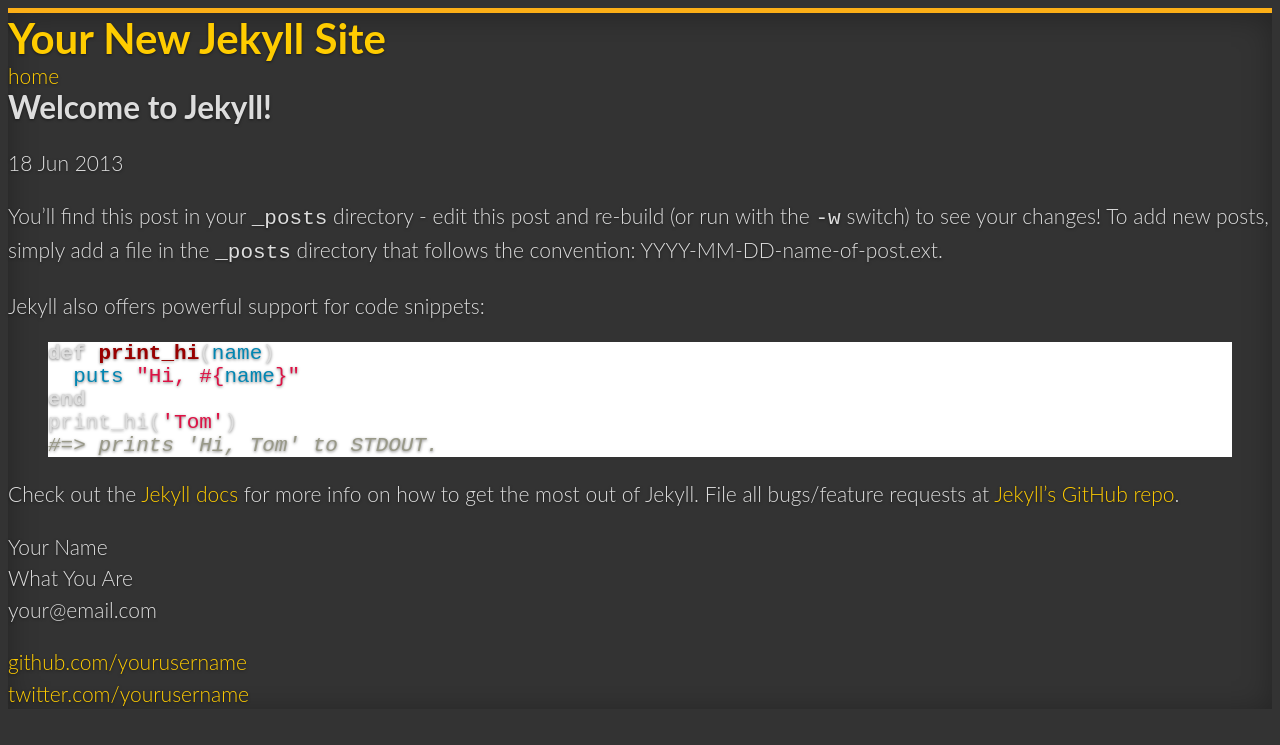
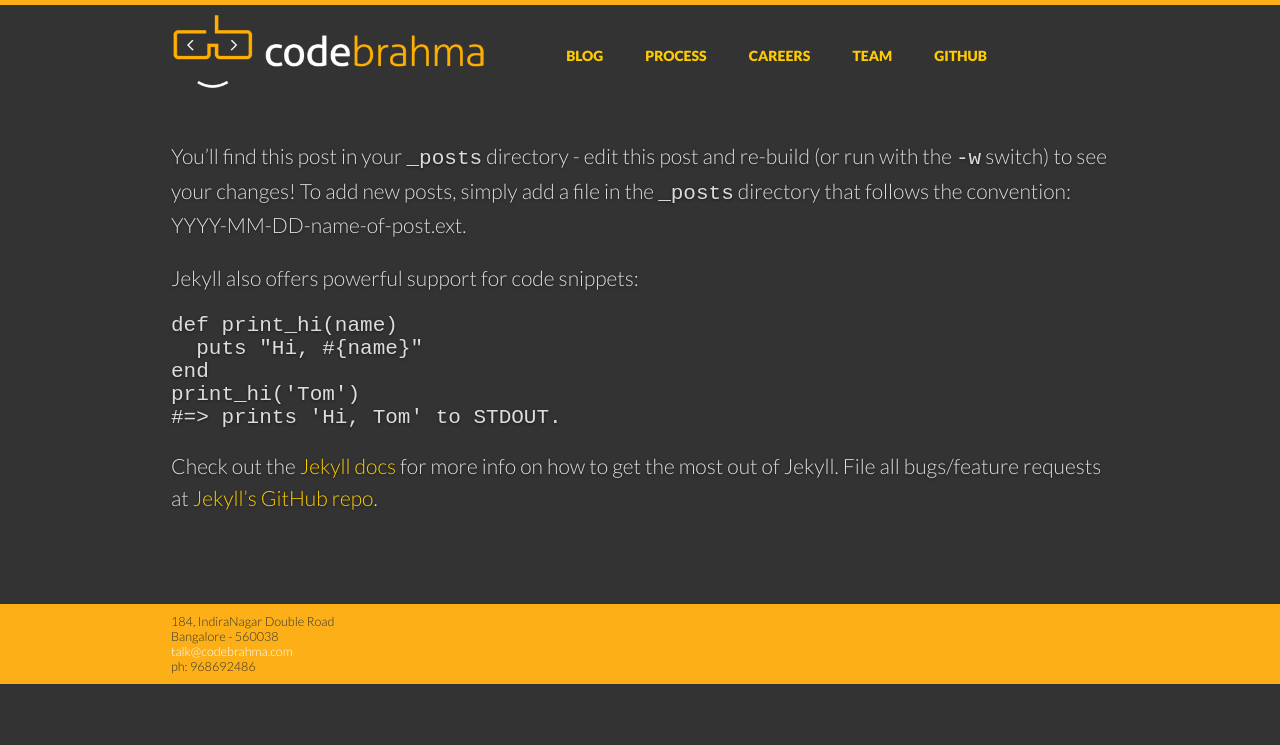
Before and after one commit to Codebrahma/codebrahma.github.io, a Jekyll site: the page built from _posts/2013-06-18-welcome-to-jekyll.markdown, in a window 1280 px wide. Shown: the top 745 px of the page. Built offline with Jekyll 4.4.1, drawn with Linux system fonts in a browser that asks for light colours; some web fonts are replaced.

Commit message:
added the process page too

```diff
--- /dev/null
+++ b/_includes/footer.html
@@ -0,0 +1,26 @@
+<footer>
+<div class="grid">
+  <div class="unit one-third center-on-mobiles">
+    <div> 184, IndiraNagar Double Road </div>
+    <div> Bangalore - 560038</div>
+    <div> <a href="mailto:talk@codebrahma.com">talk@codebrahma.com</a></div>
+    <div> ph: 968692486 </div>
+  </div>
+</div>
+</footer>
+<!--[if lt IE 7]>
+<p class="chromeframe">You are using an <strong>outdated</strong> browser. Please <a href="http://browsehappy.com/">upgrade your browser</a> or <a href="http://www.google.com/chromeframe/?redirect=true">activate Google Chrome Frame</a> to improve your experience.</p>
+<![endif]-->
+
+<!-- Google Analytics: change UA-XXXXX-X to be your site's ID. -->
+<script>
+  var _gaq=[['_setAccount','UA-XXXXX-X'],['_trackPageview']];
+  (function(d,t){var g=d.createElement(t),s=d.getElementsByTagName(t)[0];
+  g.src='//www.google-analytics.com/ga.js';
+  s.parentNode.insertBefore(g,s)}(document,'script'));
+</script>
+
+<script src="/scripts/jquery.min.js"></script>
+<script src="/scripts/hello.js"></script>
+        </body>
+      </html>
--- /dev/null
+++ b/_includes/header.html
@@ -0,0 +1,86 @@
+<!doctype html>
+<!--[if lt IE 7]>      <html class="no-js lt-ie9 lt-ie8 lt-ie7"> <![endif]-->
+  <!--[if IE 7]>         <html class="no-js lt-ie9 lt-ie8"> <![endif]-->
+    <!--[if IE 8]>         <html class="no-js lt-ie9"> <![endif]-->
+      <!--[if gt IE 8]><!--> <html class="no-js"> <!--<![endif]-->
+        <head>
+          <meta charset="utf-8">
+          <meta http-equiv="X-UA-Compatible" content="IE=edge,chrome=1">
+          <title>{{ page.title }}</title>
+          <meta name="description" content="A ruby on rails web development firm in bangalore">
+          <meta name="viewport" content="width=device-width, initial-scale=1">
+          <link href='http://fonts.googleapis.com/css?family=Lato:100,300,400,700,900,100italic,300italic,400italic,700italic,900italic' rel='stylesheet' type='text/css'>
+          <link href='http://fonts.googleapis.com/css?family=Arizonia' rel='stylesheet' type='text/css'>
+          <!-- Place favicon.ico and apple-touch-icon.png in the root directory -->
+          <link rel="stylesheet" href="/css/normalize.css">
+          <link rel="stylesheet" href="/css/gridism.css">
+          <link rel="stylesheet" href="/css/main.css">
+          <script src="scripts/modernizr.js"></script>
+        </head>
+        <body class="wrap">
+          <header>
+          <nav class="mobile-nav show-on-mobiles">
+          <ul>
+            <li class="">
+            <a href="/">Blog</a>
+            </li>
+            <li class="">
+            <a href="/process">Process</a>
+            </li>
+            <li class="">
+            <a href="/team">Team</a>
+            </li>
+          </ul>
+
+          </nav>
+          <div class="grid">
+            <div class="unit two-fifths center-on-mobiles">
+              <h1>
+                <a href="/">
+                  <span>Codebrahma</span>
+                  <img src="/images/logo.png" width="316px" height="75px" alt="">
+                </a>
+              </h1>
+            </div>
+            <nav class="main-nav unit three-fifths hide-on-mobiles">
+            <ul>
+              {% if page.nav == 'blog' %}
+                <li class="current">
+              {% else %}
+                <li class="">
+              {% endif %}
+                  <a href="/">Blog</a>
+                </li>
+              {% if page.nav == 'process' %}
+                <li class="current">
+              {% else %}
+                <li class="">
+              {% endif %}
+                  <a href="/process">Process</a>
+                </li>
+              {% if page.nav == 'careers' %}
+                <li class="current">
+              {% else %}
+                <li class="">
+              {% endif %}
+                  <a href="/careers">Careers</a>
+                </li>
+              {% if page.nav == 'team' %}
+                <li class="current">
+              {% else %}
+                <li class="">
+              {% endif %}
+                  <a href="/team">Team</a>
+                </li>
+              {% if page.nav == 'github' %}
+                <li class="current">
+              {% else %}
+                <li class="">
+              {% endif %}
+                  <a href="/github">Github</a>
+                </li>
+            </ul>
+
+            </nav>
+          </div>
+          </header>
--- a/_layouts/default.html
+++ b/_layouts/default.html
@@ -1,46 +1,6 @@
-<!DOCTYPE html>
-<html>
-    <head>
-        <meta charset="utf-8">
-        <meta http-equiv="X-UA-Compatible" content="IE=edge,chrome=1">
-        <title>{{ page.title }}</title>
-        <meta name="viewport" content="width=device-width">
+{% include header.html %}
 
-        <!-- syntax highlighting CSS -->
-        <link rel="stylesheet" href="/css/syntax.css">
 
-        <!-- Custom CSS -->
-        <link rel="stylesheet" href="/css/main.css">
+      {{ content }}
 
-    </head>
-    <body>
-
-        <div class="container">
-          <div class="site">
-            <div class="header">
-              <h1 class="title"><a href="/">{{ site.name }}</a></h1>
-              <a class="extra" href="/">home</a>
-            </div>
-
-                {{ content }}
-
-            <div class="footer">
-              <div class="contact">
-                <p>
-                  Your Name<br />
-                  What You Are<br />
-                  your@email.com
-                </p>
-              </div>
-              <div class="contact">
-                <p>
-                  <a href="http://github.com/yourusername/">github.com/yourusername</a><br />
-                  <a href="http://twitter.com/yourusername/">twitter.com/yourusername</a><br />
-                </p>
-              </div>
-            </div>
-          </div>
-        </div> <!-- /container -->
-
-    </body>
-</html>
+{% include footer.html %}
--- a/_layouts/post.html
+++ b/_layouts/post.html
@@ -1,9 +1,11 @@
----
-layout: default
----
-<h2>{{ page.title }}</h2>
-<p class="meta">{{ page.date | date_to_string }}</p>
+{% include header.html %}
+<section>
+  <div class="grid">
+    <div id="page" class="unit whole">
 
-<div class="post">
-{{ content }}
-</div>
+
+      {{ content }}
+    </div>
+  </div>
+</section>
+{% include footer.html %}
--- a/css/main.css
+++ b/css/main.css
@@ -222,3 +222,10 @@
     color: #fff; }
   footer a:hover {
     color: #7a3a25; }
+
+
+/* PAGES CSS */
+
+#page h1{
+  margin-bottom: 30px;
+}
```
Also changed, not shown: index.html (+4 -92 lines), process.markdown (added, +35 -0 lines).
